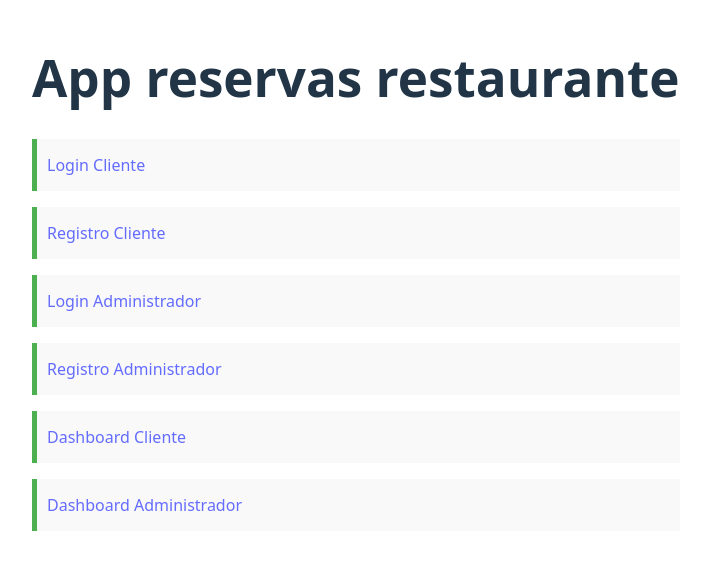
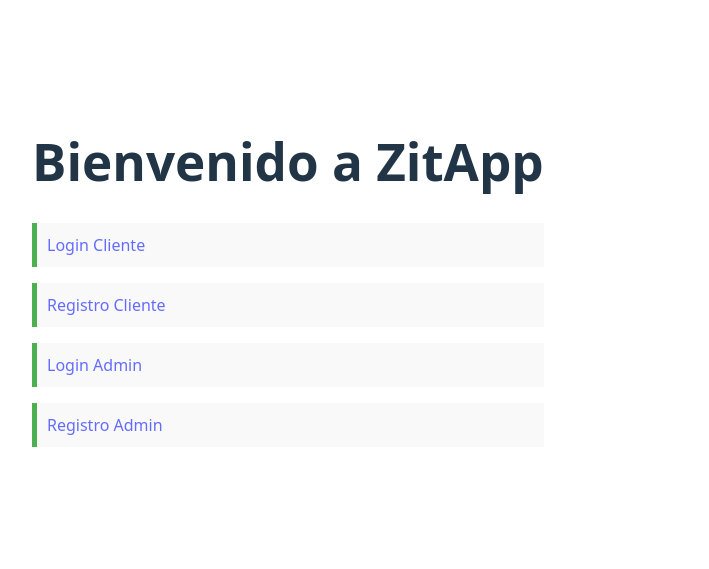
Before and after one commit to Victor13254/ZitApp, a React (Vite) app in the folder client/: page / in a window 1280 px wide. Shown: the part 119-688 px from the top of the page, without its empty margins (0-709 px from the left). Built offline with nearby package versions, Linux system fonts and the light colour scheme.

Commit message:
Update MainPage.tsx

```diff
--- a/client/src/views/main/MainPage.tsx
+++ b/client/src/views/main/MainPage.tsx
@@ -1,17 +1,20 @@
-// src/views/MainPage.tsx
+import React from 'react';
 import { Link } from 'react-router-dom';
-export default function MainPage() {
-    return (
-        <div style={{ padding: '2rem' }}>
-          <h1>App reservas restaurante</h1>
-          <ul style={{ listStyle: 'none', lineHeight: '2rem' }}>
-            <li><Link to="/login">Login Cliente</Link></li>
-            <li><Link to="/register">Registro Cliente</Link></li>
-            <li><Link to="/admin/login">Login Administrador</Link></li>
-            <li><Link to="/admin/register">Registro Administrador</Link></li>
-            <li><Link to="/client/dashboard">Dashboard Cliente</Link></li>
-            <li><Link to="/admin/dashboard">Dashboard Administrador</Link></li>
-          </ul>
-        </div>
-      );
-  }
+
+const MainPage: React.FC = () => {
+  return (
+    <div style={{ padding: '2rem' }}>
+      <h1>Bienvenido a ZitApp</h1>
+      <nav>
+        <ul>
+          <li><Link to="/clientlogin">Login Cliente</Link></li>
+          <li><Link to="/clientregister">Registro Cliente</Link></li>
+          <li><Link to="/adminlogin">Login Admin</Link></li>
+          <li><Link to="/adminregister">Registro Admin</Link></li>
+        </ul>
+      </nav>
+    </div>
+  );
+};
+
+export default MainPage;
```
